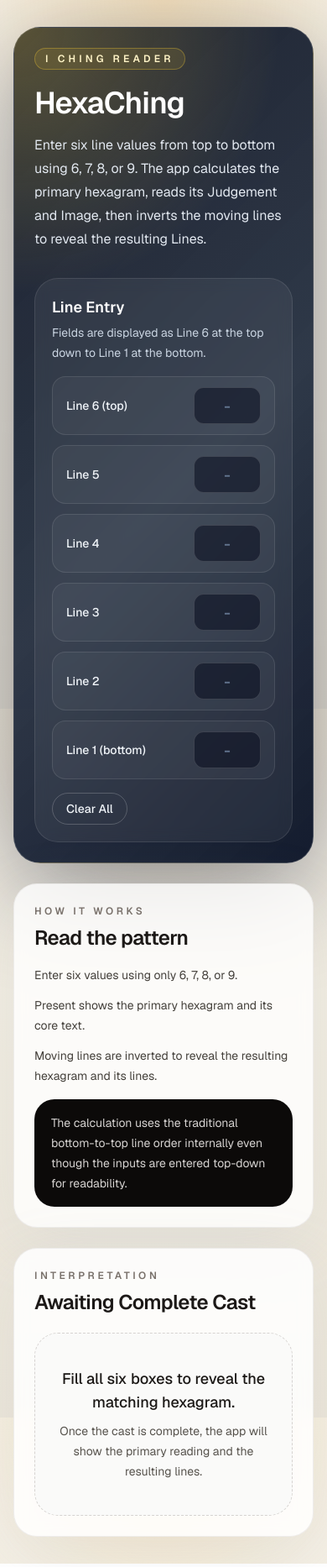
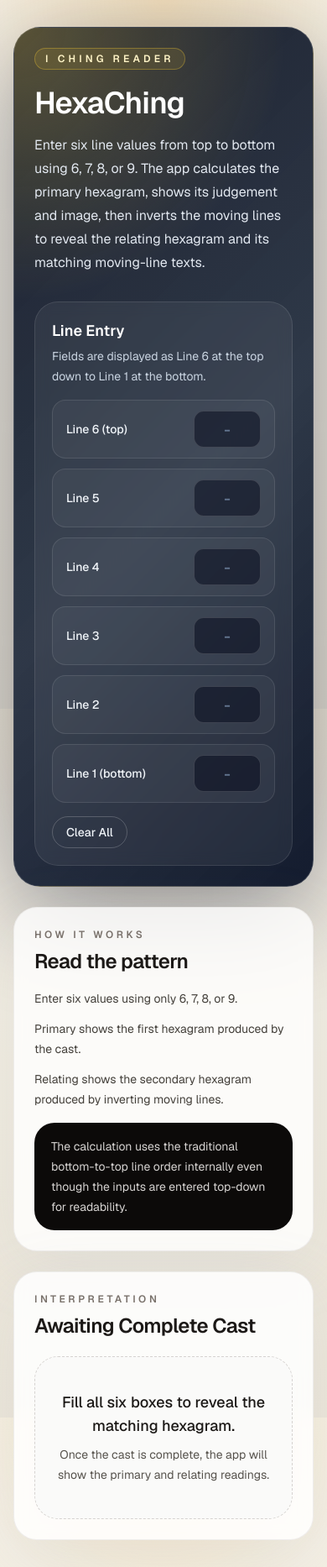
Before and after one commit to sgtnacl/hexaching, a Next.js app: page / in a window 390 px wide. Shown: the whole page at 84% size. Built offline with nearby package versions, Linux system fonts and the light colour scheme.

Commit message:
Restructure primary and relating reading layout

```diff
--- a/app/hexaching-app.tsx
+++ b/app/hexaching-app.tsx
@@ -22,11 +22,11 @@ export default function HexaChingApp() {
   const [lines, setLines] = useState<string[]>(Array(6).fill(""));
 
   const parsedLines = parseLinesTopToBottom(lines);
-  const presentResult = parsedLines ? calculatePresentInterpretation(parsedLines) : null;
-  const resultingResult = parsedLines ? calculateResultingInterpretation(parsedLines) : null;
-  const presentReading = presentResult ? getHexagramReading(presentResult.hexagramNumber) : null;
-  const resultingReading = resultingResult
-    ? getHexagramReading(resultingResult.hexagramNumber)
+  const primaryResult = parsedLines ? calculatePresentInterpretation(parsedLines) : null;
+  const relatingResult = parsedLines ? calculateResultingInterpretation(parsedLines) : null;
+  const primaryReading = primaryResult ? getHexagramReading(primaryResult.hexagramNumber) : null;
+  const relatingReading = relatingResult
+    ? getHexagramReading(relatingResult.hexagramNumber)
     : null;
 
   return (
@@ -44,8 +44,9 @@ export default function HexaChingApp() {
                 </h1>
                 <p className="max-w-2xl text-base leading-7 text-slate-200 sm:text-lg">
                   Enter six line values from top to bottom using 6, 7, 8, or 9. The app
-                  calculates the primary hexagram, reads its Judgement and Image, then
-                  inverts the moving lines to reveal the resulting Lines.
+                  calculates the primary hexagram, shows its judgement and image, then
+                  inverts the moving lines to reveal the relating hexagram and its matching
+                  moving-line texts.
                 </p>
               </div>
             </div>
@@ -97,8 +98,8 @@ export default function HexaChingApp() {
               </div>
               <ol className="space-y-3 text-sm leading-6 text-stone-700">
                 <li>Enter six values using only 6, 7, 8, or 9.</li>
-                <li>Present shows the primary hexagram and its core text.</li>
-                <li>Moving lines are inverted to reveal the resulting hexagram and its lines.</li>
+                <li>Primary shows the first hexagram produced by the cast.</li>
+                <li>Relating shows the secondary hexagram produced by inverting moving lines.</li>
               </ol>
               <div className="rounded-3xl bg-stone-950 px-5 py-4 text-sm leading-6 text-stone-300">
                 The calculation uses the traditional bottom-to-top line order internally even
@@ -109,30 +110,37 @@ export default function HexaChingApp() {
 
           <section className="rounded-[28px] border border-stone-200/70 bg-white/85 p-6 shadow-[0_20px_80px_rgba(148,163,184,0.14)] backdrop-blur">
             <div className="flex flex-col gap-5">
-              <div className="flex flex-wrap items-center justify-between gap-3">
               <div>
                 <p className="text-xs font-semibold uppercase tracking-[0.3em] text-stone-500">
                   Interpretation
                 </p>
                 <h2 className="mt-2 text-2xl font-semibold tracking-tight text-stone-900">
-                    {presentResult ? "Hexagram Match" : "Awaiting Complete Cast"}
+                  {primaryResult ? "Hexagram Match" : "Awaiting Complete Cast"}
                 </h2>
               </div>
+
+              {primaryResult ? (
+                <>
+                  <ResultCard result={primaryResult} relatingResult={relatingResult} />
+                  <div className="grid gap-4 sm:grid-cols-2">
+                    <CompactSummary
+                      title="Primary Rune"
+                      subtitle="Primary hexagram from your cast"
+                      result={primaryResult}
+                    />
+                    {relatingResult && (
+                      <CompactSummary
+                        title="Relating Rune"
+                        subtitle="Secondary hexagram from inverted moving lines"
+                        result={relatingResult}
+                      />
+                    )}
                   </div>
-
-              {presentResult ? (
-                <>
-                  <ResultCard result={presentResult} />
-                  <CompactSummary
-                    title="Present"
-                    subtitle="Primary hexagram from your cast"
-                    result={presentResult}
-                  />
                   <ReadingPanels
-                    presentResult={presentResult}
-                    resultingResult={resultingResult}
-                    presentReading={presentReading}
-                    resultingReading={resultingReading}
+                    primaryResult={primaryResult}
+                    relatingResult={relatingResult}
+                    primaryReading={primaryReading}
+                    relatingReading={relatingReading}
                   />
                 </>
               ) : (
@@ -141,8 +149,8 @@ export default function HexaChingApp() {
                     Fill all six boxes to reveal the matching hexagram.
                   </p>
                   <p className="mt-2 text-sm leading-6 text-stone-600">
-                    Once the cast is complete, the app will show the primary reading and the
-                    resulting lines.
+                    Once the cast is complete, the app will show the primary and relating
+                    readings.
                   </p>
                 </div>
               )}
@@ -184,7 +192,13 @@ function LineInput({
   );
 }
 
-function ResultCard({ result }: { result: InterpretationResult }) {
+function ResultCard({
+  result,
+  relatingResult,
+}: {
+  result: InterpretationResult;
+  relatingResult: InterpretationResult | null;
+}) {
   return (
     <div className="rounded-[30px] bg-[linear-gradient(180deg,_#fffdf8,_#f7f4ea)] p-5 shadow-[inset_0_1px_0_rgba(255,255,255,0.7)] sm:p-6">
       <div className="grid gap-6 sm:grid-cols-[140px_1fr] sm:items-center">
@@ -193,7 +207,7 @@ function ResultCard({ result }: { result: InterpretationResult }) {
         </div>
         <div className="space-y-3">
           <p className="text-xs font-semibold uppercase tracking-[0.28em] text-amber-700">
-            Present Hexagram
+            Primary Hexagram
           </p>
           <div>
             <h3 className="text-3xl font-semibold tracking-tight text-stone-950">
@@ -206,6 +220,11 @@ function ResultCard({ result }: { result: InterpretationResult }) {
               ? `Moving lines: ${result.movingLines.join(", ")}`
               : "No moving lines in this cast."}
           </p>
+          {relatingResult && (
+            <p className="text-sm leading-6 text-stone-700">
+              Relating rune: Hexagram {relatingResult.hexagramNumber} {relatingResult.hexagramName}
+            </p>
+          )}
         </div>
       </div>
     </div>
@@ -213,46 +232,80 @@ function ResultCard({ result }: { result: InterpretationResult }) {
 }
 
 function ReadingPanels({
-  presentResult,
-  resultingResult,
-  presentReading,
-  resultingReading,
+  primaryResult,
+  relatingResult,
+  primaryReading,
+  relatingReading,
 }: {
-  presentResult: InterpretationResult | null;
-  resultingResult: InterpretationResult | null;
-  presentReading: ReturnType<typeof getHexagramReading>;
-  resultingReading: ReturnType<typeof getHexagramReading>;
+  primaryResult: InterpretationResult | null;
+  relatingResult: InterpretationResult | null;
+  primaryReading: ReturnType<typeof getHexagramReading>;
+  relatingReading: ReturnType<typeof getHexagramReading>;
 }) {
-  if (!presentResult || !resultingResult || !presentReading || !resultingReading) {
+  if (!primaryResult || !relatingResult || !primaryReading || !relatingReading) {
     return null;
   }
 
   return (
     <div className="grid gap-4">
-      <ReadingCard
-        eyebrow="Primary Reading"
-        title={presentReading.title}
-        subtitle="The Judgement"
-        paragraphs={presentReading.judgement?.paragraphs ?? []}
+      <PrimaryHexagramCard
+        title={primaryReading.title}
+        judgement={primaryReading.judgement?.paragraphs ?? []}
+        image={primaryReading.image?.paragraphs ?? []}
+      />
+      <LinesCard
+        title={relatingReading.title}
+        movingLines={primaryResult.movingLines}
+        sameHexagram={primaryResult.hexagramNumber === relatingResult.hexagramNumber}
+        lines={pickRelevantLines(relatingReading.lines, primaryResult.movingLines)}
       />
       <ReadingCard
-        eyebrow="Primary Reading"
-        title={presentReading.title}
-        subtitle="The Image"
-        paragraphs={presentReading.image?.paragraphs ?? []}
+        eyebrow="Relating Hexagram"
+        title={relatingReading.title}
+        subtitle="The Judgement"
+        paragraphs={relatingReading.judgement?.paragraphs ?? []}
       />
-      <ReadingCard
-        eyebrow="Primary Reading"
-        title={presentReading.title}
-        subtitle="The Wisdom of Hexagram"
-        paragraphs={presentReading.wisdom?.paragraphs ?? []}
-      />
-      <LinesCard
-        title={resultingReading.title}
-        movingLines={presentResult.movingLines}
-        sameHexagram={presentResult.hexagramNumber === resultingResult.hexagramNumber}
-        lines={pickRelevantLines(resultingReading.lines, presentResult.movingLines)}
-      />
+    </div>
+  );
+}
+
+function PrimaryHexagramCard({
+  title,
+  judgement,
+  image,
+}: {
+  title: string;
+  judgement: string[];
+  image: string[];
+}) {
+  return (
+    <div className="rounded-[24px] border border-stone-200 bg-stone-50/90 p-5">
+      <p className="text-xs font-semibold uppercase tracking-[0.28em] text-stone-500">
+        Primary Hexagram
+      </p>
+      <h3 className="mt-2 text-xl font-semibold tracking-tight text-stone-950">{title}</h3>
+      <div className="mt-5 grid gap-5 lg:grid-cols-2">
+        <div>
+          <h4 className="text-sm font-semibold uppercase tracking-[0.18em] text-stone-900">
+            The Judgement
+          </h4>
+          <div className="mt-3 space-y-3 text-sm leading-7 text-stone-700">
+            {judgement.map((paragraph) => (
+              <p key={paragraph}>{paragraph}</p>
+            ))}
+          </div>
+        </div>
+        <div>
+          <h4 className="text-sm font-semibold uppercase tracking-[0.18em] text-stone-900">
+            The Image
+          </h4>
+          <div className="mt-3 space-y-3 text-sm leading-7 text-stone-700">
+            {image.map((paragraph) => (
+              <p key={paragraph}>{paragraph}</p>
+            ))}
+          </div>
+        </div>
+      </div>
     </div>
   );
 }
@@ -302,13 +355,14 @@ function LinesCard({
       <p className="mt-1 text-sm text-amber-900">{title}</p>
       <p className="mt-3 text-sm leading-6 text-stone-700">
         {movingLines.length > 0
-          ? `Moving lines ${movingLines.join(", ")} were inverted to form the resulting hexagram.`
+          ? `Moving lines ${movingLines.join(", ")} were inverted to form the relating rune.`
           : sameHexagram
-            ? "No moving lines were cast, so the resulting hexagram remains the same."
-            : "The resulting hexagram was derived by inverting the moving lines."}
+            ? "No moving lines were cast, so the relating rune remains the same."
+            : "The relating rune was derived by inverting the moving lines."}
       </p>
       <div className="mt-5 space-y-5">
-        {lines.length > 0 ? lines.map((line) => (
+        {lines.length > 0 ? (
+          lines.map((line) => (
             <section
               key={line.heading}
               className="rounded-2xl bg-white px-4 py-4 shadow-[inset_0_1px_0_rgba(255,255,255,0.7)]"
@@ -322,9 +376,10 @@ function LinesCard({
                 ))}
               </div>
             </section>
-        )) : (
+          ))
+        ) : (
           <div className="rounded-2xl bg-white px-4 py-4 text-sm leading-7 text-stone-700 shadow-[inset_0_1px_0_rgba(255,255,255,0.7)]">
-            No moving lines were selected, so there are no resulting line texts to display.
+            No moving lines were selected, so there are no relating line texts to display.
           </div>
         )}
       </div>
```
Lines whose indentation alone changed are shown as unchanged.
